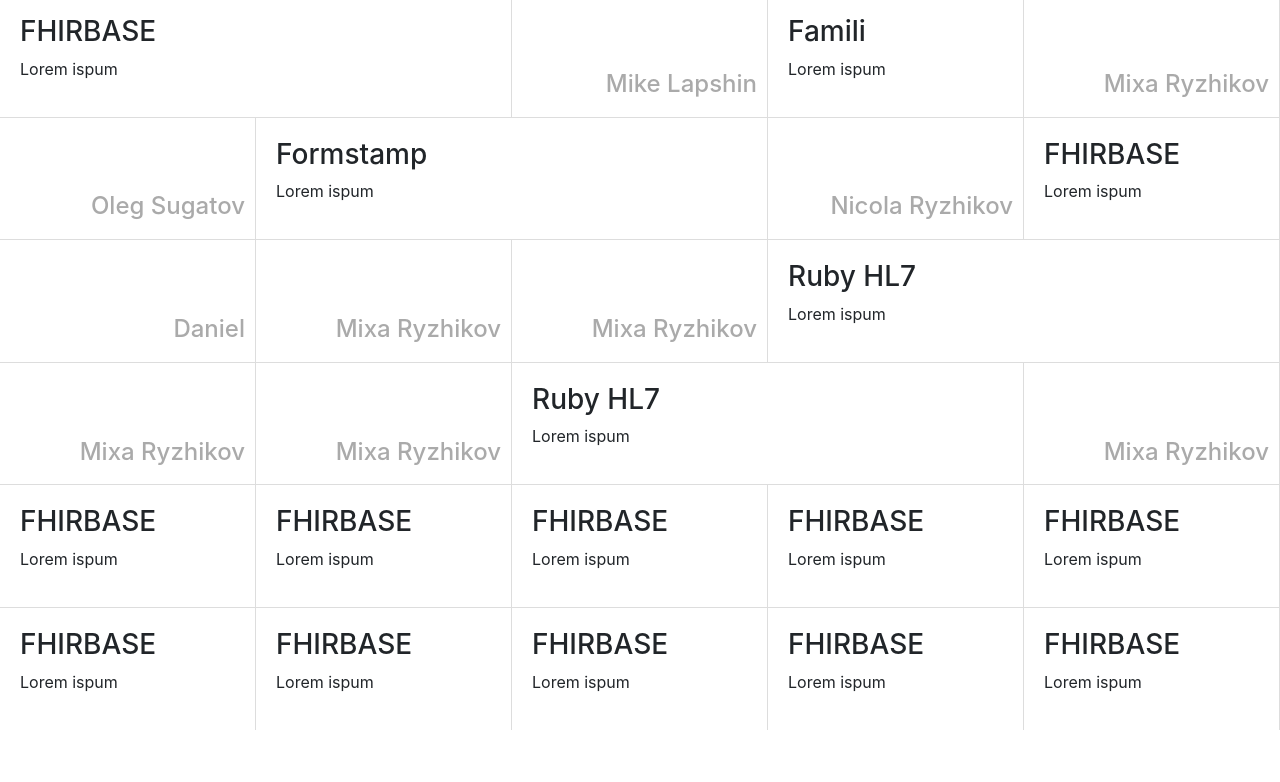
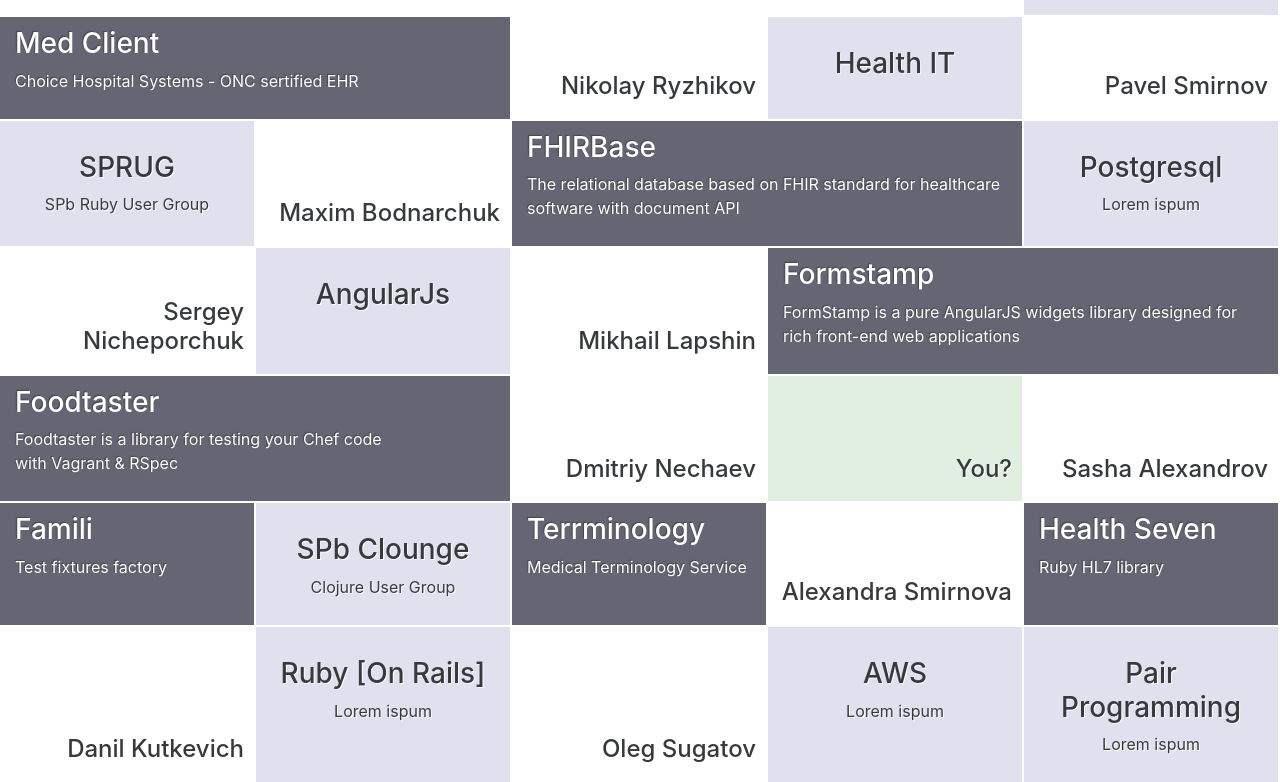
Before and after one commit to niquola/hss, a website: page index.html in a window 1280 px wide. Shown: the part 103-885 px from the top of the page. Before the commit the page ends 833 px from the top, so only its background shows below. Drawn offline with nearby package versions, Linux system fonts and the light colour scheme.

Commit message:
night experiments

```diff
--- a/index.html
+++ b/index.html
@@ -18,121 +18,118 @@
 <div class="cnt">
   <div class="tail trbl">
     <h1> Health Samurai </h1>
+    <p> Team Of Professional Persons crafting Health IT with Open Source </p>
   </div>
-  <div class="tail">
-    Agile
+  <div class="tail person">
+    <h4 class="name"> Mikhail Ryzhikov</h4>
   </div>
-  <div class="tail">
-    Health IT
+  <div class="tail tech">
+    <h3> Lean/Agile</h3>
   </div>
 </div>
 
 <div class="cnt">
-  <div class="tail dbl">
-    <h3> FHIRBASE </h3>
-    <p> Lorem ispum</p>
+  <div class="tail dbl prod">
+    <h3> Med Client </h3>
+    <p>Choice Hospital Systems - ONC sertified EHR</p>
   </div>
   <div class="tail person">
-    <h4 class="name"> Mike Lapshin</h4>
+    <h4 class="name"> Nikolay Ryzhikov</h4>
   </div>
-  <div class="tail">
-    <h3> Famili </h3>
-    <p> Lorem ispum</p>
+  <div class="tail tech">
+    <h3>Health IT</h3>
   </div>
   <div class="tail person">
-    <h4 class="name"> Mixa Ryzhikov</h4>
+    <h4 class="name"> Pavel Smirnov</h4>
   </div>
 </div>
 <div class="cnt">
-  <div class="tail person">
-    <h4 class="name"> Oleg Sugatov </h4>
-  </div>
-  <div class="tail dbl">
-    <h3> Formstamp </h3>
-    <p> Lorem ispum</p>
+  <div class="tail tech">
+    <h3> SPRUG </h3>
+    <p>SPb Ruby User Group</p>
   </div>
   <div class="tail person">
-    <h4 class="name"> Nicola Ryzhikov</h4>
+    <h4 class="name"> Maxim Bodnarchuk</h4>
   </div>
-  <div class="tail">
-    <h3> FHIRBASE </h3>
+  <div class="tail dbl prod">
+    <h3> FHIRBase </h3>
+    <p> The relational database based on FHIR standard for healthcare software with document API</p>
+  </div>
+  <div class="tail tech">
+    <h3> Postgresql </h3>
     <p> Lorem ispum</p>
   </div>
 </div>
 <div class="cnt">
   <div class="tail person">
-    <h4 class="name"> Daniel </h4>
+    <h4 class="name"> Sergey Nicheporchuk</h4>
+  </div>
+  <div class="tail tech">
+    <h3> AngularJs</h3>
   </div>
   <div class="tail person">
-    <h4 class="name"> Mixa Ryzhikov</h4>
+    <h4 class="name"> Mikhail Lapshin </h4>
+  </div>
+  <div class="tail dbl prod">
+    <h3> Formstamp </h3>
+    <p>FormStamp is a pure AngularJS widgets library designed for rich front-end web applications</p>
+  </div>
+</div>
+<div class="cnt">
+  <div class="tail dbl prod">
+    <h3> Foodtaster </h3>
+    <p> Foodtaster is a library for testing your Chef code <br/> with Vagrant & RSpec </p>
   </div>
   <div class="tail person">
-    <h4 class="name"> Mixa Ryzhikov</h4>
+    <h4 class="name"> Dmitriy Nechaev</h4>
   </div>
-  <div class="tail dbl">
-    <h3> Ruby HL7 </h3>
-    <p> Lorem ispum</p>
+  <div class="tail person tech" style="background: #ded;">
+    <h4 class="name"> You?</h4>
+  </div>
+  <div class="tail person">
+    <h4 class="name"> Sasha Alexandrov</h4>
+  </div>
+</div>
+<div class="cnt">
+  <div class="tail prod">
+    <h3> Famili </h3>
+    <p> Test fixtures factory</p>
+  </div>
+  <div class="tail tech">
+    <h3>SPb Clounge</h3>
+    <p>Clojure User Group</p>
+  </div>
+  <div class="tail prod">
+    <h3> Terrminology </h3>
+    <p> Medical Terminology Service</p>
+  </div>
+  <div class="tail person">
+    <h4 class="name"> Alexandra Smirnova</h4>
+  </div>
+  <div class="tail prod">
+    <h3> Health Seven </h3>
+    <p>Ruby HL7 library</p>
   </div>
 </div>
 <div class="cnt">
   <div class="tail person">
-    <h4 class="name"> Mixa Ryzhikov</h4>
+    <h4 class="name"> Danil Kutkevich</h4>
   </div>
-  <div class="tail person">
-    <h4 class="name"> Mixa Ryzhikov</h4>
-  </div>
-  <div class="tail dbl">
-    <h3> Ruby HL7 </h3>
+  <div class="tail tech">
+    <h3> Ruby [On Rails] </h3>
     <p> Lorem ispum</p>
   </div>
   <div class="tail person">
-    <h4 class="name"> Mixa Ryzhikov</h4>
+    <h4 class="name"> Oleg Sugatov</h4>
   </div>
-</div>
-<div class="cnt">
-  <div class="tail">
-    <h3> FHIRBASE </h3>
+  <div class="tail tech">
+    <h3> AWS </h3>
     <p> Lorem ispum</p>
   </div>
-  <div class="tail">
-    <h3> FHIRBASE </h3>
-    <p> Lorem ispum</p>
-  </div>
-  <div class="tail">
-    <h3> FHIRBASE </h3>
-    <p> Lorem ispum</p>
-  </div>
-  <div class="tail">
-    <h3> FHIRBASE </h3>
-    <p> Lorem ispum</p>
-  </div>
-  <div class="tail">
-    <h3> FHIRBASE </h3>
+  <div class="tail tech">
+    <h3> Pair Programming </h3>
     <p> Lorem ispum</p>
   </div>
 </div>
-<div class="cnt">
-  <div class="tail">
-    <h3> FHIRBASE </h3>
-    <p> Lorem ispum</p>
-  </div>
-  <div class="tail">
-    <h3> FHIRBASE </h3>
-    <p> Lorem ispum</p>
-  </div>
-  <div class="tail">
-    <h3> FHIRBASE </h3>
-    <p> Lorem ispum</p>
-  </div>
-  <div class="tail">
-    <h3> FHIRBASE </h3>
-    <p> Lorem ispum</p>
-  </div>
-  <div class="tail">
-    <h3> FHIRBASE </h3>
-    <p> Lorem ispum</p>
-  </div>
-</div>
-
 </body>
 </html>
--- a/style.css
+++ b/style.css
@@ -9,25 +9,44 @@
   flex-direction: row;
 }
 .tail {
-  padding: 20px;
-  border-top: 1px solid #ddd;
-  border-right: 1px solid #ddd;
+  padding: 10px 15px;
+  border-top: 2px solid #fff;
+  border-right: 2px solid #fff;
   -webkit-flex: 1 1 auto;
   -webkit-flex-wrap: wrap;
   -webkit-flex-basis: 20%;
+  opacity: 0.9;
+  cursor: pointer;
   position: relative;
-
+  z-index: 10;
+}
+.tail:hover {
+  opacity: 1.0;
+}
+.prod {
+  background: #556;
+  color: white;
+  text-shadow: -1px -1px 1px #333;
 }
 .person {
+  padding: 0;
 }
 .person .name{
   text-align: right;
   position: absolute;
   right: 10px;
   bottom: 10px;
-  color: #aaa;
 }
 .tail:hover {
+}
+.tech {
+  padding-top: 30px;
+  background: #dde;
+  text-align: center;
+  text-shadow: 1px 1px 0px white;
+}
+.tech h3 {
+  text-align: center;
 }
 .dbl {
   -webkit-flex-basis: 40%;
```
Also changed, not shown: design.html (deleted, +0 -65 lines).
